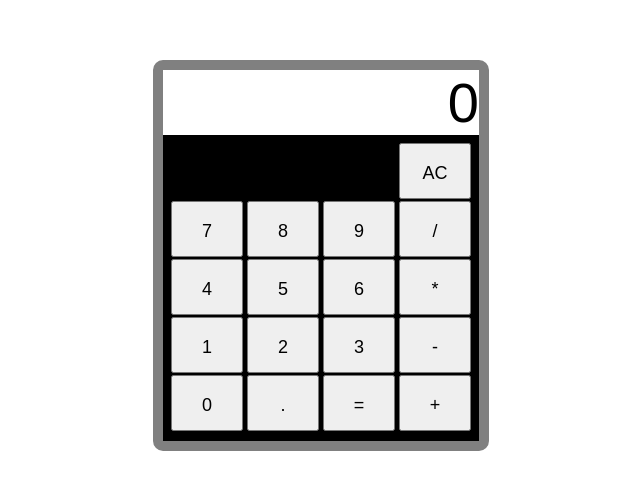
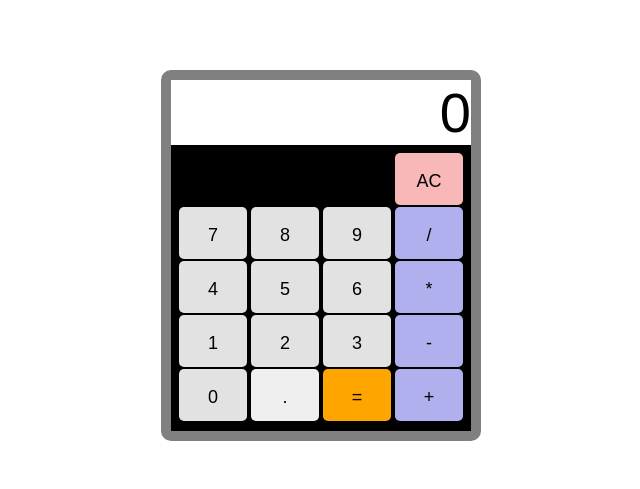
Before and after one commit to bagasprimanto/odin-calculator, a plain HTML site: page index.html in a window 1280 px wide. Shown: the part 145-634 px from the top of the page, without its empty margins (319-959 px from the left). Drawn offline with Linux system fonts and the light colour scheme.

Commit message:
Fixed click decimal after equals and add calculator styles

```diff
--- a/js-file.js
+++ b/js-file.js
@@ -94,7 +94,6 @@ function updateDisplay(e) {
         let display = screen.textContent;
         let button = e.target;
 
-        if(!display.includes('.')) {
             //If still zero
             if(screen.textContent === '0') {
                 screen.textContent += ".";
@@ -103,11 +102,11 @@ function updateDisplay(e) {
                     screen.textContent = '0.';
                     moreThanOneOperator = false;
                 } else {
-                    screen.textContent += button.textContent;
+                    if(!display.includes('.')) {
+                        screen.textContent += button.textContent;
+                    }
                 }
             }
-
-        }
     }
 
     screen.textContent = screen.textContent.substring(0, 10);
--- a/styles.css
+++ b/styles.css
@@ -23,6 +23,8 @@ button {
     height: 16px;
     padding: 18px;
     font-size: 18px;
+    border: none;
+    border-radius: 5px;
 }
 
 .calculator-container {
@@ -57,7 +59,22 @@ button {
     margin-left: auto;
 }
 
-button#zero {
-    margin-right: auto;
-    flex: 1;
+button.operator {
+    background-color: rgb(176, 176, 239);
 }
+
+button.equals {
+    background-color: orange;
+}
+
+button.clear {
+    background-color: rgb(248, 184, 184);
+}
+
+button.number {
+    background-color: rgb(226, 226, 226)
+}
+
+button:active {
+    background-color: rgb(171, 144, 144);
+}
```
Also changed, not shown: index.html (+3 -1 lines).
